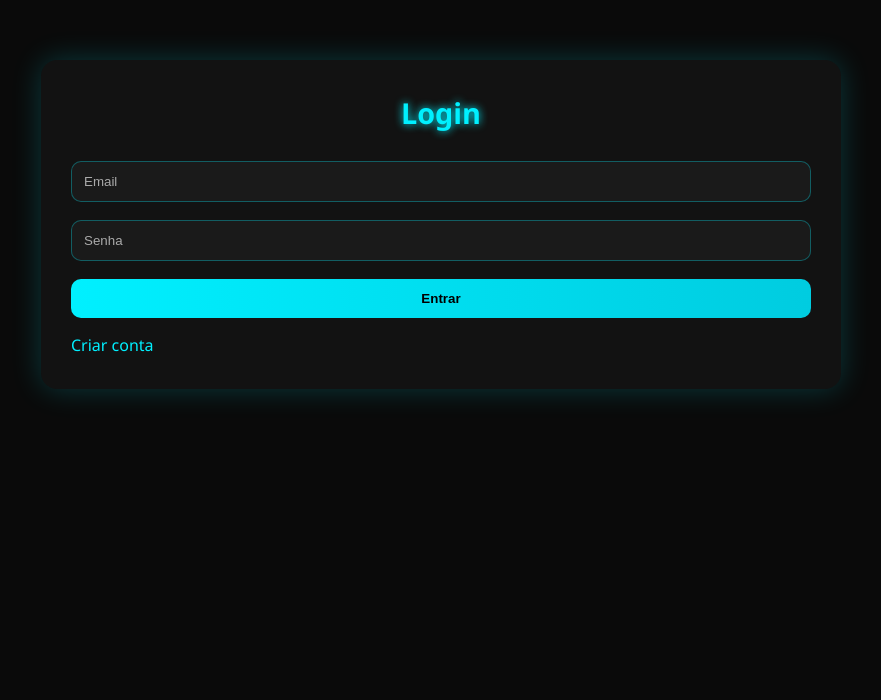
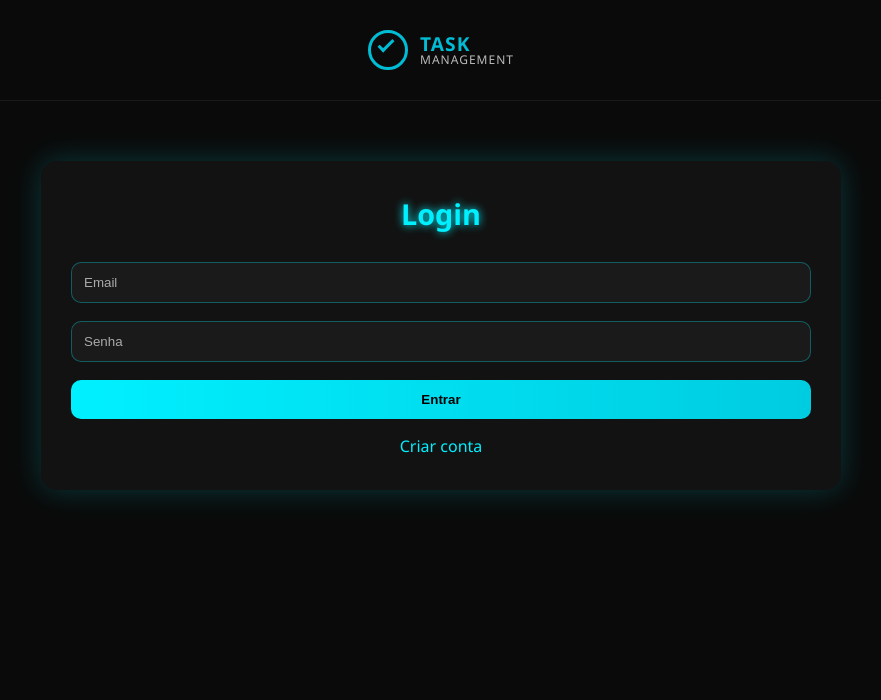
Before and after one commit to Cavera360JM/C-digo, a Flask app: page /login in a window 1280 px wide. Shown: the top 700 px of the page, without its empty margins (199-1080 px from the left). After the commit the page ends 499 px from the top, so only its background shows below. Run offline with Flask 3, Linux system fonts and the light colour scheme.

Commit message:
Update login.html

```diff
--- a/templates/login.html
+++ b/templates/login.html
@@ -4,21 +4,51 @@
     <meta charset="UTF-8">
     <title>Login</title>
     <link rel="stylesheet" href="/static/style.css">
+    <meta name="viewport" content="width=device-width, initial-scale=1">
 </head>
 <body>
+
+    <!-- LOGO COM CSS PURO -->
+    <header class="top-bar">
+        <div class="logo">
+            <div class="logo-icon">
+                <div class="circle"></div>
+                <div class="check"></div>
+            </div>
+            <div class="logo-text">
+                <span class="title">TASK</span>
+                <span class="subtitle">MANAGEMENT</span>
+            </div>
+        </div>
+    </header>
+
     <div class="container">
         <h2>Login</h2>
+
+        {% with messages = get_flashed_messages() %}
+            {% if messages %}
+                <ul class="flash-messages">
+                    {% for message in messages %}
+                        <li>{{ message }}</li>
+                    {% endfor %}
+                </ul>
+            {% endif %}
+        {% endwith %}
+
         {% if error %}
             <p class="erro">{{ error }}</p>
         {% endif %}
+
         <form method="POST">
             <input type="email" name="email" placeholder="Email" required>
             <input type="password" name="senha" placeholder="Senha" required>
             <button type="submit">Entrar</button>
         </form>
-        <p style="margin-top: 15px;">
-            <a href="/cadastro" style="color: #00f0ff;">Criar conta</a>
+
+        <p style="margin-top: 15px; text-align: center;">
+            <a href="/cadastro">Criar conta</a>
         </p>
     </div>
+
 </body>
 </html>
```
